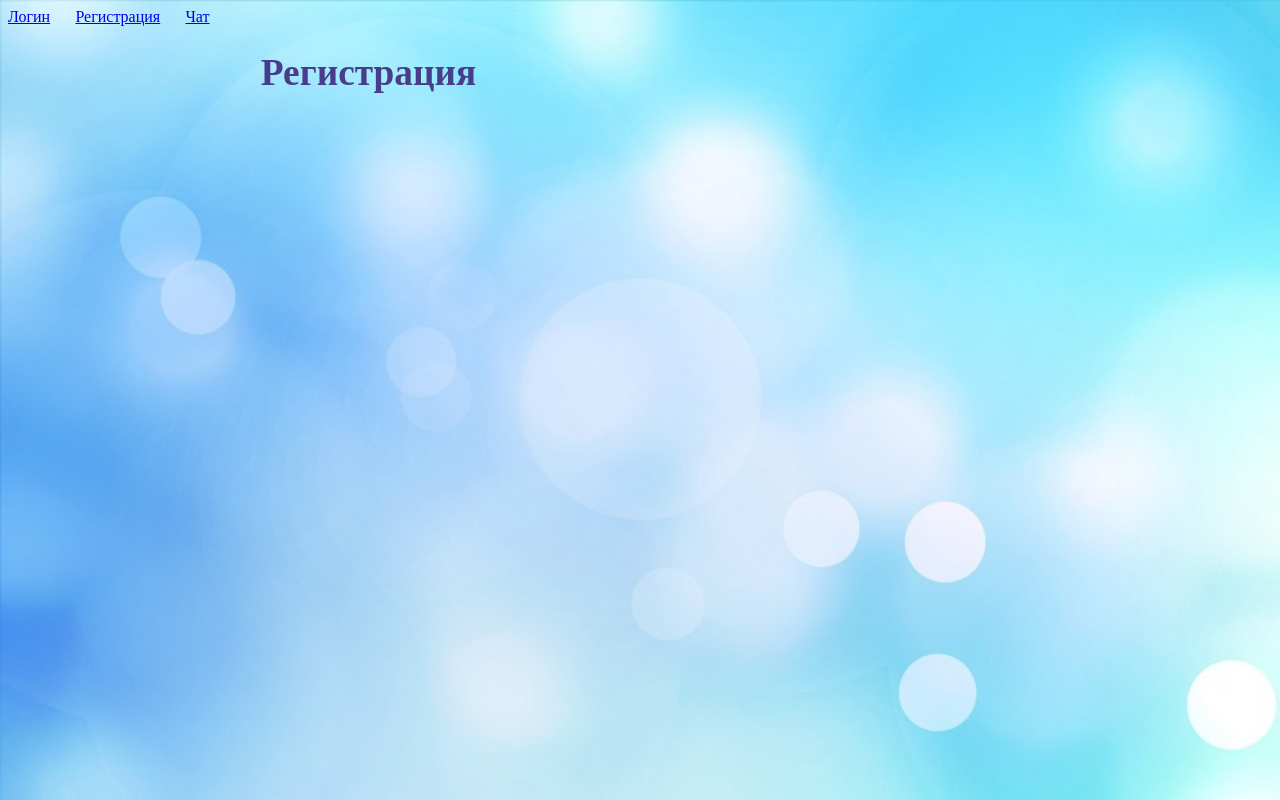
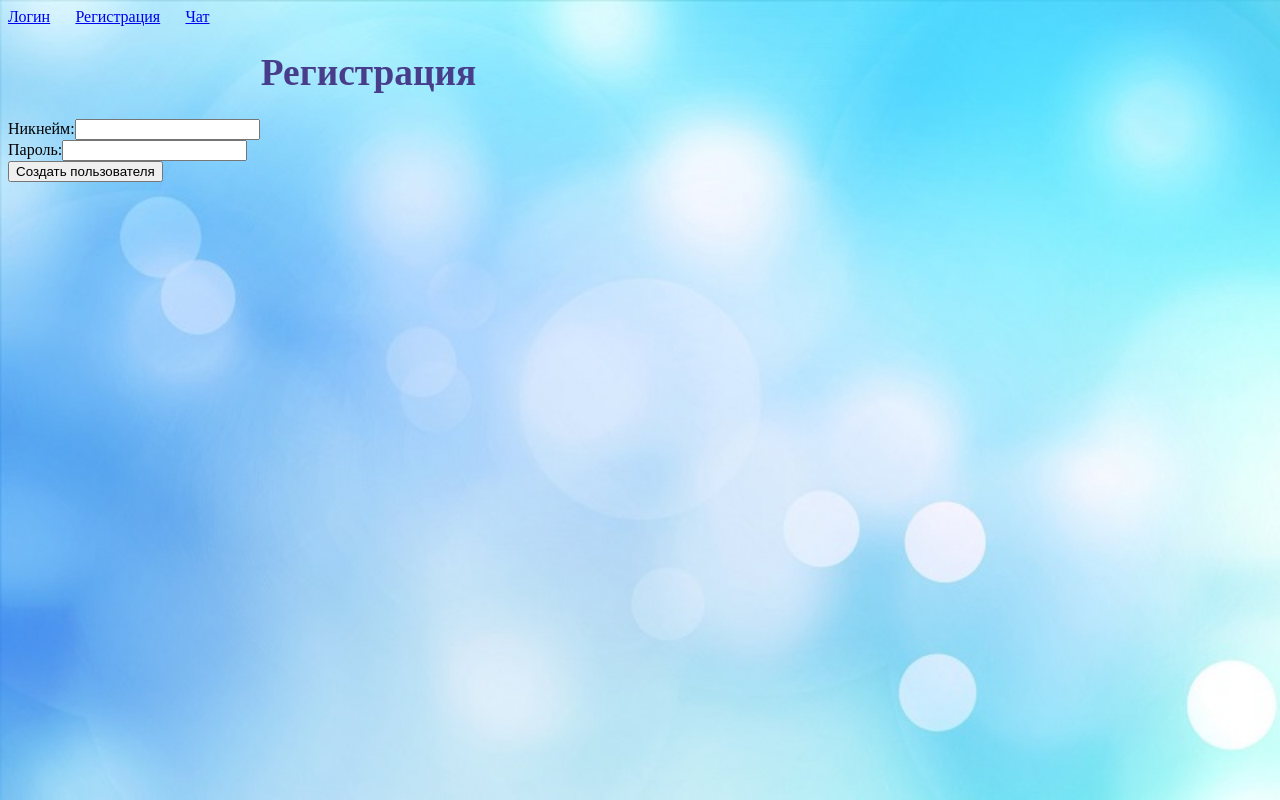
Before and after one commit to GreenLadyTea/Html-chat, a React app: page /registration in a window 1280 px wide. Built offline with nearby package versions, Linux system fonts and the light colour scheme.

Commit message:
registration form with user creation

```diff
--- a/package.json
+++ b/package.json
@@ -30,6 +30,7 @@
   "devDependencies": {
     "@babel/preset-env": "^7.12.1",
     "@babel/preset-react": "^7.12.1",
+    "axios": "^0.21.0",
     "babel-eslint": "^10.1.0",
     "babel-jest": "^26.6.1",
     "babel-loader": "^8.1.0",
--- a/src/views/RegistrationView.js
+++ b/src/views/RegistrationView.js
@@ -1,10 +1,53 @@
 import React from "react";
+import axios from "axios";
+
+const axiosInstance = axios.create({
+  baseURL: "http://localhost:3001"
+});
 
 export default class RegistrationView extends React.Component {
+  constructor(props) {
+    super(props);
+    this.state = {
+      nickname: "",
+      password: ""
+    };
+  }
+
+  handleSubmit(event) {
+    const { nickname, password } = this.state;
+    axiosInstance.post("/user", { nickname, password });
+    event.preventDefault();
+  }
+
   render() {
+    const { nickname, password } = this.state;
     return (
       <>
         <h1>Регистрация</h1>
+        <form onSubmit={(e) => this.handleSubmit(e)}>
+          <div>
+            <label>
+              Никнейм:
+              <input
+                type="text"
+                value={nickname}
+                onChange={(e) => this.setState({ nickname: e.target.value })}
+              />
+            </label>
+          </div>
+          <div>
+            <label>
+              Пароль:
+              <input
+                type="password"
+                value={password}
+                onChange={(e) => this.setState({ password: e.target.value })}
+              />
+            </label>
+          </div>
+          <button type="submit">Создать пользователя</button>
+        </form>
       </>
     );
   }
```
Also changed, not shown: configs/webpack.development.js (+8 -9 lines), .eslintrc.json, 1 other file (tests, documents, lock files or other folders).
